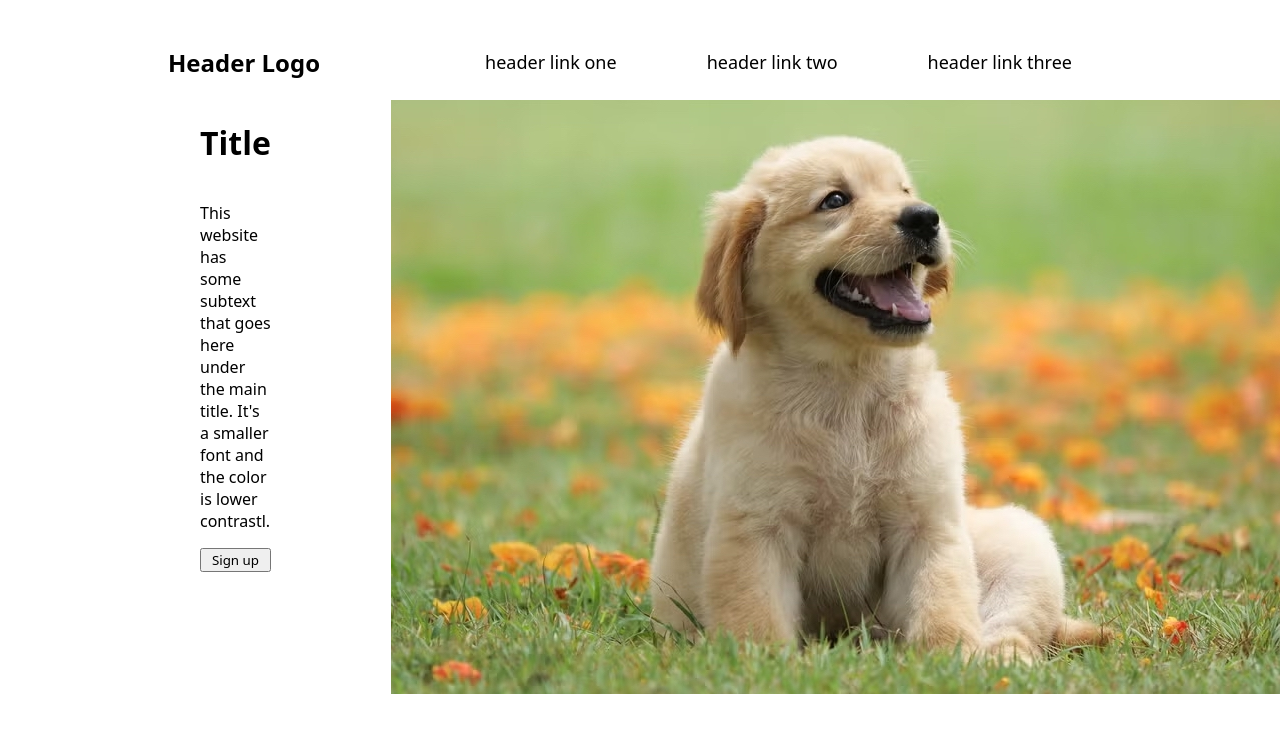
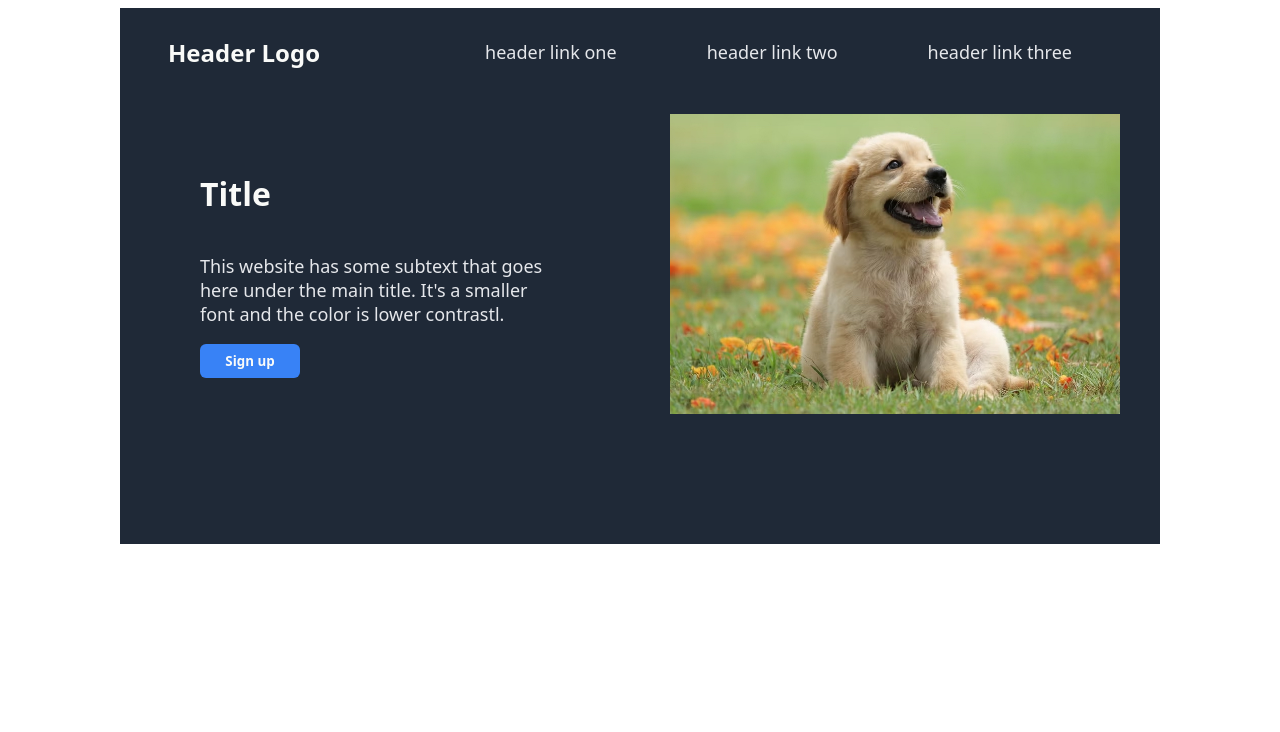
Before and after one commit to helena-rgb/myfirstlandingpage, a plain HTML site: page index.html in a window 1280 px wide. Drawn offline with Linux system fonts and the light colour scheme.

Commit message:
added header and hero colors, background colors, sizing, flex properties

```diff
--- a/style.css
+++ b/style.css
@@ -1,35 +1,64 @@
 * {
     margin-left: 40px;
-    margin-right: 40px;;
+    margin-right: 40px;
     font-family: system-ui, -apple-system, BlinkMacSystemFont, 'Segoe UI', Roboto, Oxygen, Ubuntu, Cantarell, 'Open Sans', 'Helvetica Neue', sans-serif;
 }
 
 
-ul {
+ul,p {
     list-style: none;
     display: flex;
     gap: 10px;
     font-size: 18px;
+    color: #E5E7EB;
 }
 
 .header {
     display: flex;
     justify-content: space-between;
-    margin-top: 24px;
     padding: 8px;
+    padding-top: 14px;
 }
 
 .logo {
     align-self: center;
     font-size: 24px;
     font-weight: bold;
+    color: #f9faf8;
 }
 
 .hero {
     display: flex;
+    align-items: center;
+    padding-top: 24px;
+    padding-bottom: 130px;
 }
 
 .hero-text {
     display: flex;
     flex-direction: column;
 }
+
+.header,
+.hero {
+    background-color:#1F2937;
+}
+
+img {
+    width: 850px;
+    height: 300px;
+}
+
+h1 {
+    color: #f9faf8;
+}
+
+button {
+    background-color: #3882f6;
+    color: #f9faf8;
+    border-radius: 6px;
+    border-style: none;
+    padding: 8px;
+    width: 100px;
+    font-weight: bold;
+}
```
